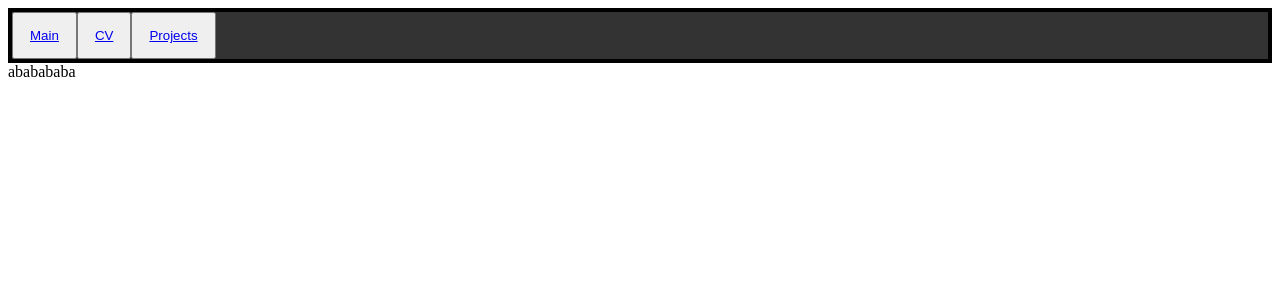
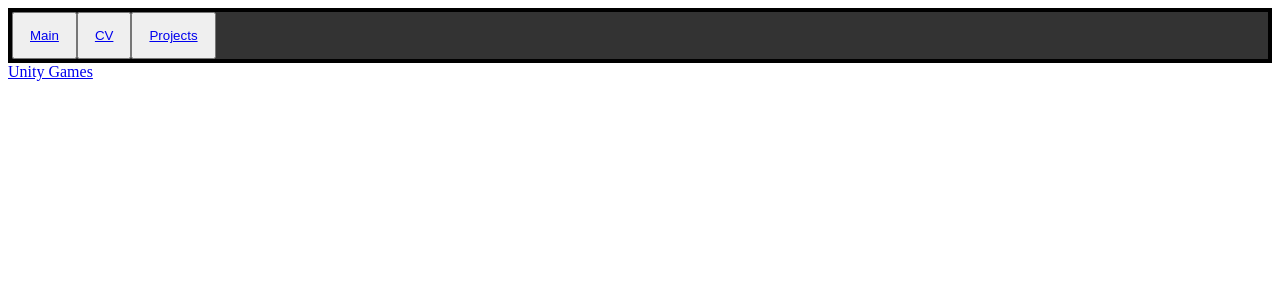
Before and after one commit to shrimptrimp/portfolio-project, a React (Create React App) app: page /projects in a window 1280 px wide. Shown: the top 300 px of the page. Built offline with nearby package versions, Linux system fonts and the light colour scheme.

Commit message:
added unity play link

```diff
--- a/src/components/example/projects.tsx
+++ b/src/components/example/projects.tsx
@@ -7,7 +7,7 @@ type ProjectsProps = {
 const Projects: React.FC<ProjectsProps> = () => {
   return (
     <div className={styles.container}>
-      ababababa
+      <a href='https://play.unity.com/u/Shrimptrimp' target="_blank" rel="noreferrer">Unity Games</a>
     </div>
   )
 }
--- a/src/index.tsx
+++ b/src/index.tsx
@@ -22,7 +22,7 @@ const Index: React.FC = () => {
       <BrowserRouter>
       <Navbar></Navbar>
         <Routes>
-          <Route path='/' element={<App />}></Route>
+          <Route path='/' element={<Main />}></Route>
           <Route path='main' element={<Main />} />
           <Route path='/cv' element={<CV />} />
           <Route path='/projects' element={<Projects />} />
```
